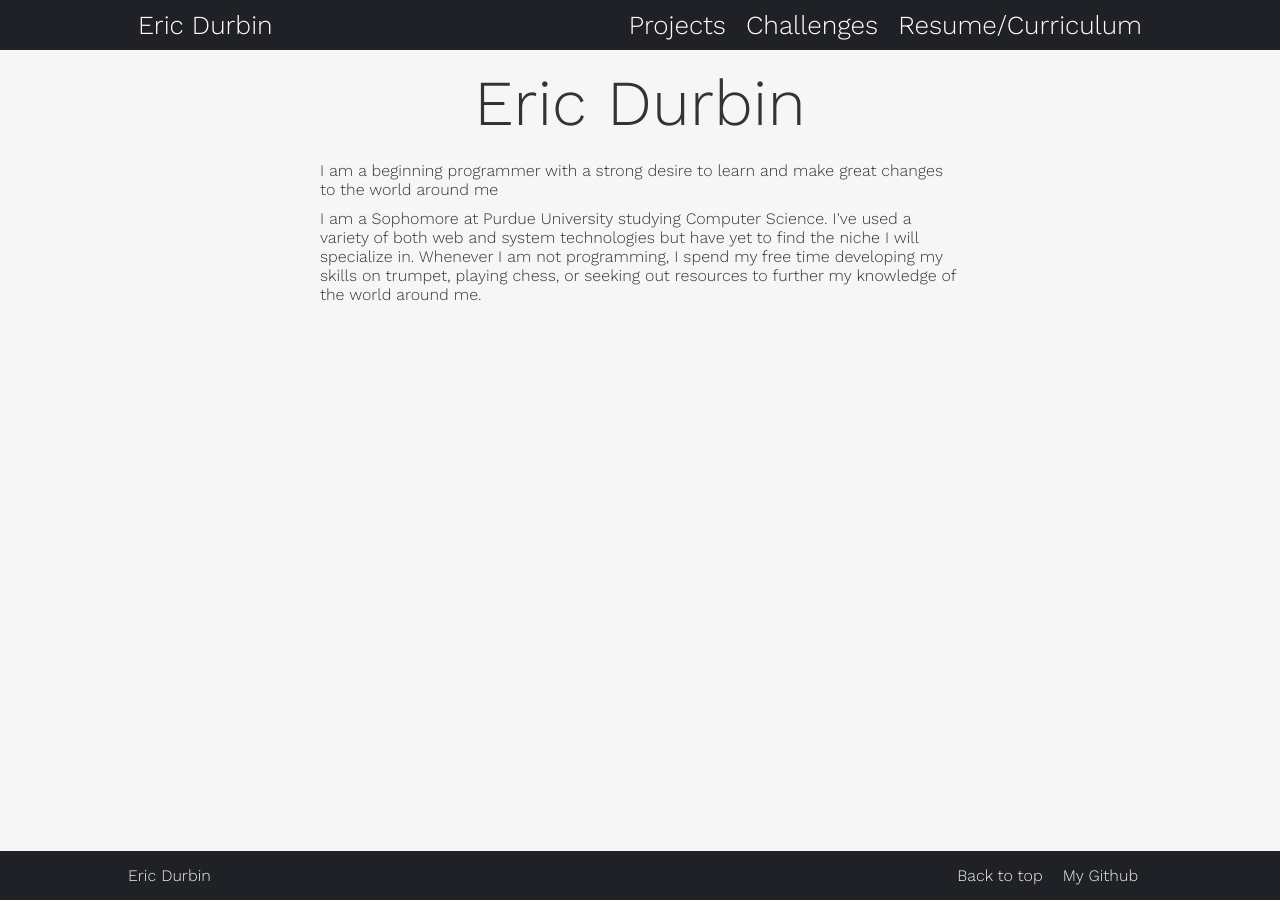
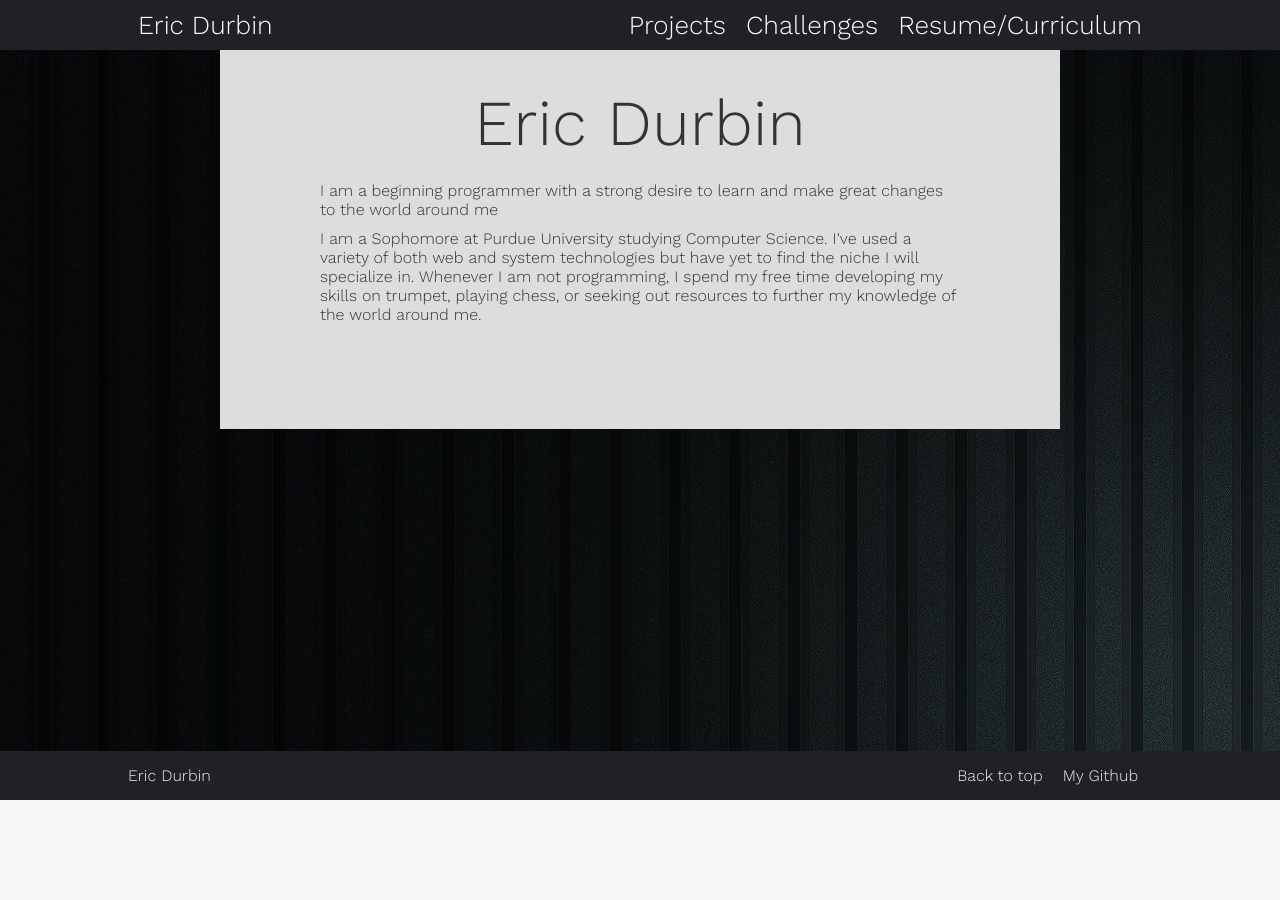
Before and after one commit to durbin3/website, a React (Create React App) app: page /#/ in a window 1280 px wide. After the commit the page ends 800 px from the top, so only its background shows below. Built offline with nearby package versions, Linux system fonts and the light colour scheme.

Commit message:
white background

```diff
--- a/src/App.css
+++ b/src/App.css
@@ -6,6 +6,7 @@ html {
 body {
   font-family: "Work Sans";
   height: 100%;
+  background-image: url("./static/images/black_background.jpg");
 }
 #root {
   height: 100%;
@@ -35,7 +36,6 @@ body {
 .App {
   text-align: center;
   position: relative;
-  padding-bottom: 100px;
   min-height: 100%;
 }
 .nav_link {
@@ -120,12 +120,21 @@ img {
 }
 #Projects, #Challenges, #Home {
   width: 50%;
-  margin:auto;
 }
 
+
+#Projects, #Challenges, #Home, #Resume {
+  margin:auto;
+  background-color: #DDD;
+  height: 100%;
+  min-height: 100%;
+  padding-left: 100px;
+  padding-right: 100px;
+  padding-bottom: 100px;
+  padding-top: 20px;
+}
 #Resume {
   width: 50%;
-  margin: auto;
 }
 .content_body {
   margin:auto;
--- a/src/App.js
+++ b/src/App.js
@@ -17,10 +17,12 @@ function App() {
     <div className="App">
     <header className="App-header" id="top">
     </header>
-      <HashRouter>
-        <NavBar />
-        <Content />
-      </HashRouter>
+      <div className="poop">
+        <HashRouter>
+          <NavBar />
+          <Content />
+        </HashRouter>
+      </div>
       <Footer></Footer>
     </div>
   );
@@ -46,8 +48,8 @@ class Content extends React.Component {
 //   return (<Route path={props.path} component={props.component}/>);
 // }
 class NavBar extends React.Component {
-  renderList(url, name) {
-    return <NavItem url={url} name={name}/>
+  renderList(url, name, key) {
+    return <NavItem url={url} key={key} name={name}/>
   }
 
   render() {
@@ -56,7 +58,7 @@ class NavBar extends React.Component {
       {"url": "/challenges", "name": "Challenges"},
       {"url": "/resume", "name": "Resume/Curriculum"}
     ];
-    var listItems = items.map((x) => this.renderList(x.url,x.name));
+    var listItems = items.map((x, i) => this.renderList(x.url,x.name, i));
     return(
       <ul className="NavBar">
         <li className="Name"><NavLink className="nav_link" to="/">Eric Durbin</NavLink></li>
```
Also changed, not shown: src/static/images/black_background.jpg (added).
